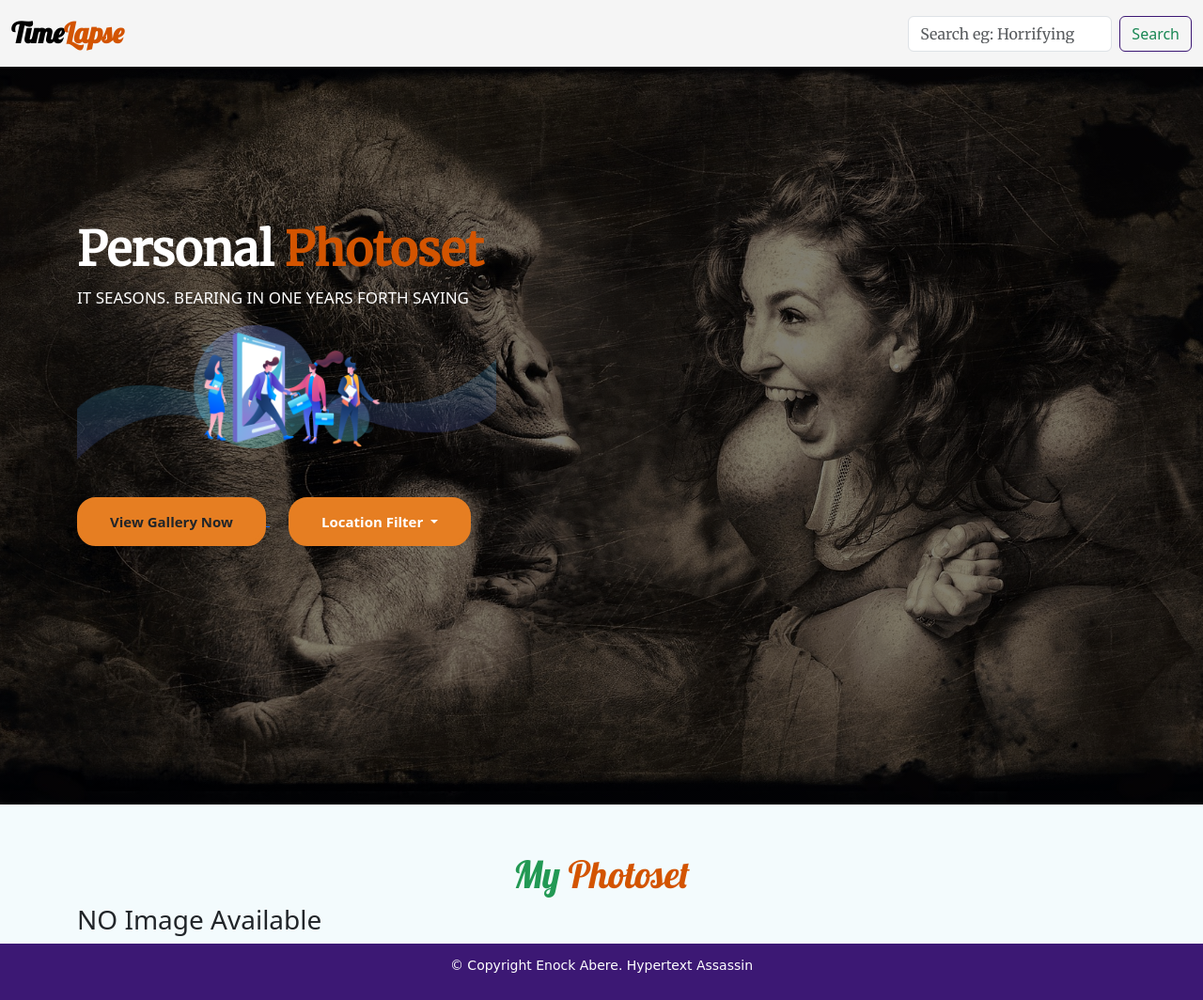
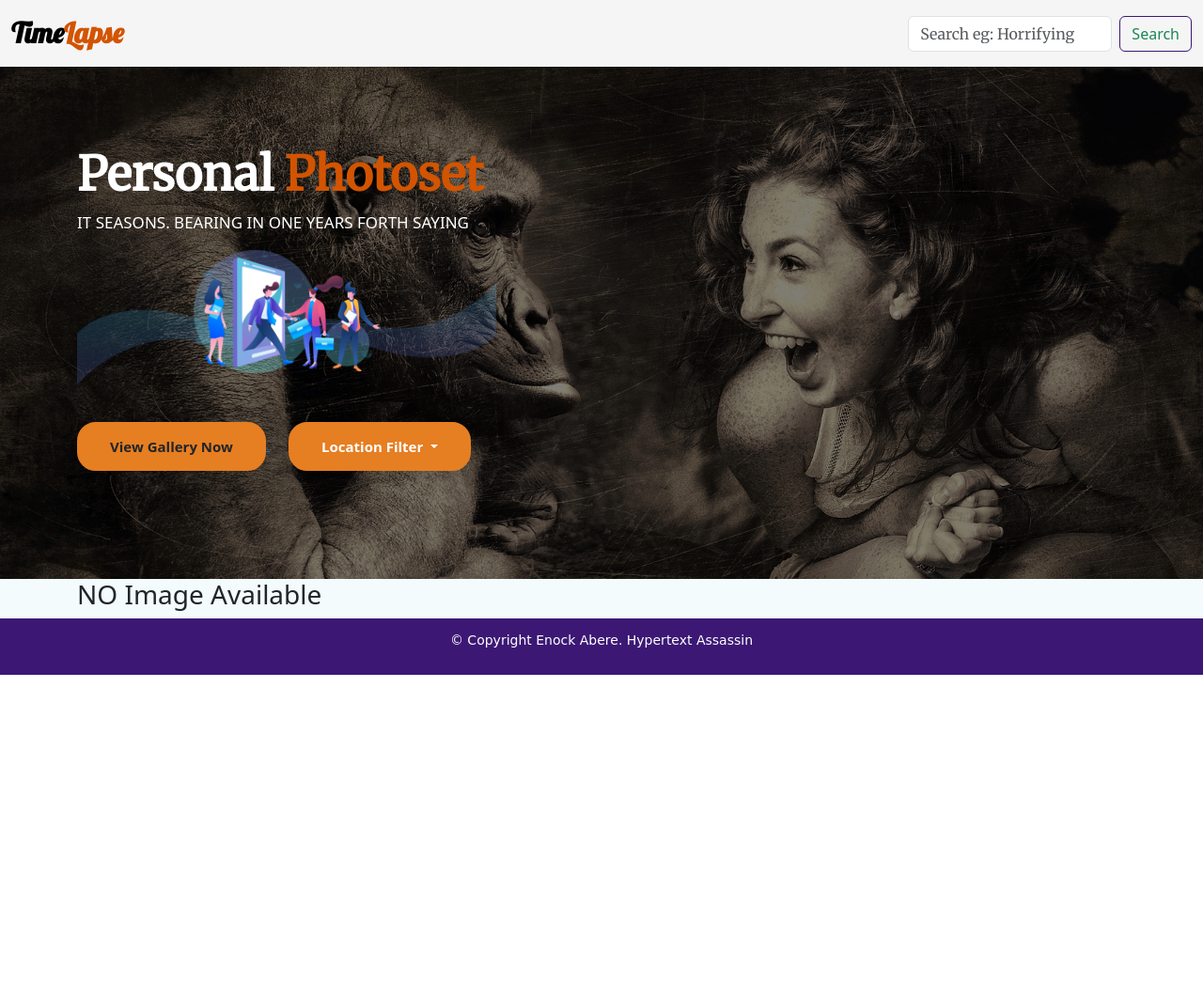
Before and after one commit to enockabere/Gallery, a Django app: page / in a window 1280 px wide. Shown: the whole page at 94% size. After the commit the page ends 718 px from the top, so only its background shows below. Run offline with Django 3.2, Linux system fonts and the light colour scheme; data that the repository does not hold is empty; some libraries are stand-ins or nearby versions.

Commit message:
make changes on photo display template

```diff
--- a/album/models.py
+++ b/album/models.py
@@ -31,6 +31,3 @@ class Image(models.Model):
     def search_by_category(cls,search_term):
         news = cls.objects.filter(category=search_term)
         return news
-    def location_filter(cls,location):
-        album = cls.objects.filter(location__location__icontains=location)
-        return album
--- a/album/templates/all-images/all-images.html
+++ b/album/templates/all-images/all-images.html
@@ -34,13 +34,6 @@
 <section id="images">
   <div class="container">
     <div class="row">
-      <div class="col-md-12">
-        <div class="section-header">
-          <h2>My <span class="head">Photoset</span></h2>
-        </div>
-      </div>
-    </div>
-    <div class="row">
       {% for photo in photos %}
       <div class="col-lg-3 col-md-4 col-sm-6 col-xs-12" id="imgs">
         <div class="hovereffect">
@@ -56,5 +49,6 @@
     {% endfor %}
     </div>
   </div>
+  </script>
 </section>
 {% endblock %}
--- a/album/views.py
+++ b/album/views.py
@@ -12,7 +12,7 @@ def all_images(request):
     if location == None:
         photos = Image.objects.all()
     else:
-         photos = Image.location_filter(location)
+        photos = Image.objects.filter(location__location__icontains=location)
     categories = Category.objects.all()
     locations = Location.objects.all()
 
--- a/static/css/base.css
+++ b/static/css/base.css
@@ -44,7 +44,7 @@
   margin-left: 40px;
 }
 .hero{
-  height:100vh;
+  height:70vh;
   width:100%;
   background:
     linear-gradient(
@@ -55,6 +55,7 @@
     background-repeat: no-repeat;
     background-position: center;
     background-size: cover;
+    background-attachment: fixed;
 
 }
 #overs{
@@ -72,7 +73,7 @@
   }
 }
 .hero-header{
-  margin-top: 180px;
+  margin-top: 100px;
 }
 .hero-header h2{
   color: white;
```
Also changed, not shown: static/js/main.js (line endings or trailing spaces).
